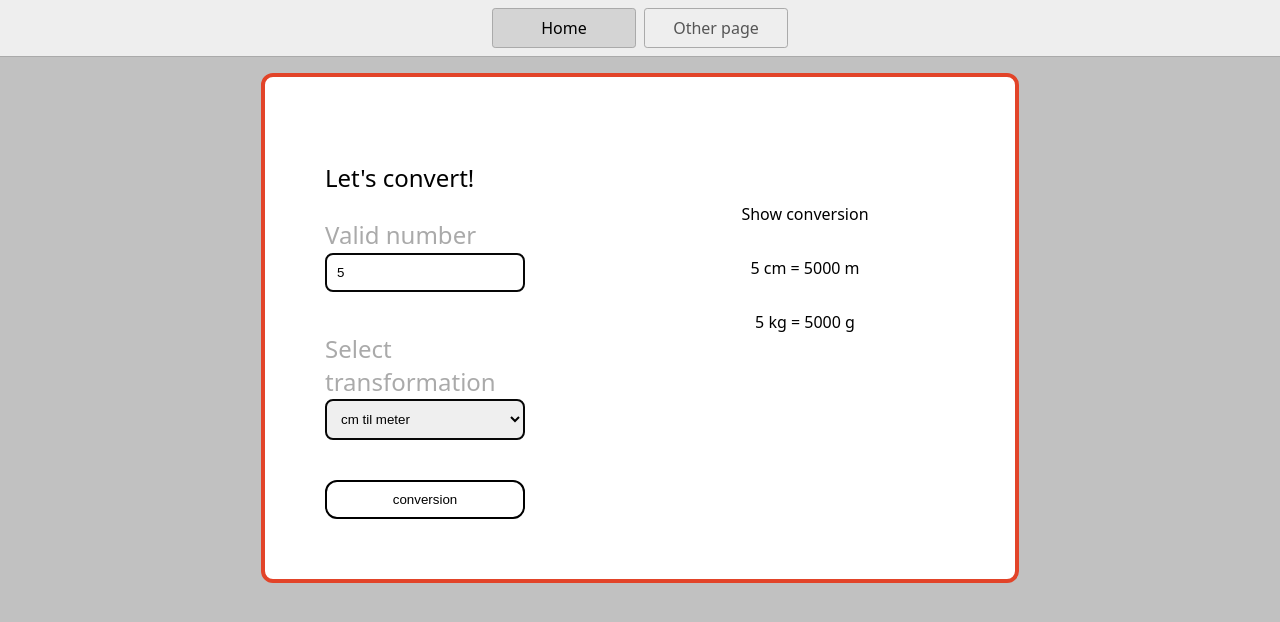
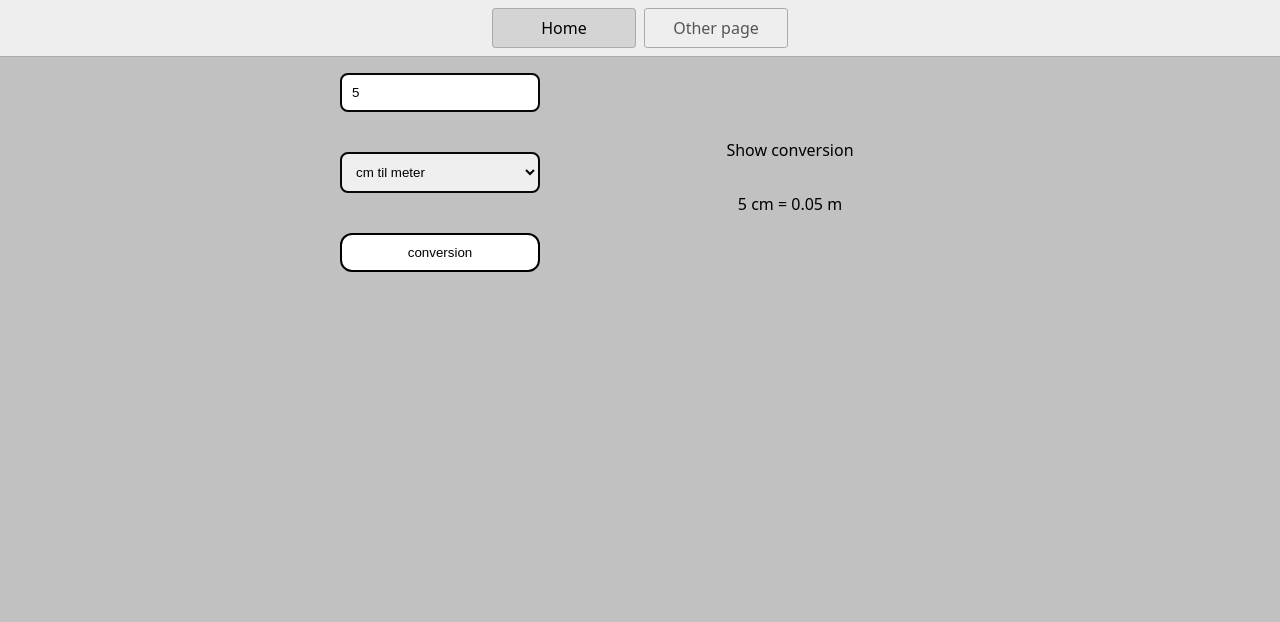
Before and after one commit to MaksymDramaretskyi-1/stackblitz-starters-JS, a website: page index.html in a window 1280 px wide. Both pictures are taken after typing "5" into the empty fields and a click on the button "conversion". Drawn offline with Linux system fonts and the light colour scheme.

Commit message:
Korrigering av programlogikk

```diff
--- a/index.html
+++ b/index.html
@@ -17,32 +17,26 @@
       <a href="/page2.html">Other page</a>
     </nav>
     <main>
-      <div class="style-form">
-        <div>
-          <h3>Let's convert!</h3>
+
       <form>
-            <label for="inputValue">
-               Valid number
-              <input type="number" name="inputValue" id="inputValue" placeholder="Input value">
-            </label>
-
-            <label for="selectOptions">
-              Select transformation
-              <select name="selectOptions" id="conversionType">
+        <input type="number" id="inputValue" placeholder="Input value">
+        <select id="conversionType">
           <option value="cmToM">cm til meter</option>
           <option value="kgToG">kg til gram</option>
         </select>
-            </label>
         <button id="convertButton">conversion</button>
       </form>
+
+      <div>
+        <div>
+          <div>
+
           </div>
-
-
+        </div>
+      </div>
       <div class="block-message-show">
         <div><p>Show conversion</p></div>
-          <p id="resultFirst"></p>
-          <p id="resultSecondary"></p>
-        </div>
+        <p id="result"></p>
       </div>
 
     </main>
--- a/script.js
+++ b/script.js
@@ -50,8 +50,7 @@
 
 let inputValueUser = document.getElementById("inputValue");
 let conversionSelect = document.getElementById("conversionType");
-let resultFirst =  document.getElementById("resultFirst");
-let resultSecondary = document.getElementById("resultSecondary")
+let resultForm =  document.getElementById("result");
 let convertButton = document.getElementById("convertButton");
 
 function convert (event) {
@@ -59,22 +58,28 @@ function convert (event) {
 
   const value = parseFloat(inputValueUser.value);
   const type = conversionSelect.value;
-  let result;
+  let result = null;
 
 
   if (isNaN(value) || value === 0) {
-    resultFirst.textContent = "Please enter a valid value greater than zero";
-    resultSecondary.textContent = "";
+    resultForm.textContent = "Please enter a valid value greater than zero";
+
     return;
   }
 
-  if (type === "cmToM" || type === "kgToG") {
+
+  if (type === "cmToM") {
     result = value / 100;
+    resultForm.textContent = `${value} cm = ${result} m`;
+
+  } else if (type === "kgToG") {
     result = value * 1000;
-    resultFirst.textContent = `${value} cm = ${result} m`;
-    resultSecondary.textContent = `${value} kg = ${result} g`;
+    resultForm.textContent = `${value} kg = ${result} g`;
+
+  } else {
+    resultForm.textContent = "Unknown conversion type.";
   }
 
 }
 
-convertButton.addEventListener("click",convert);
+convertButton.addEventListener("click", convert);
```
Lines whose indentation alone changed are shown as unchanged.
